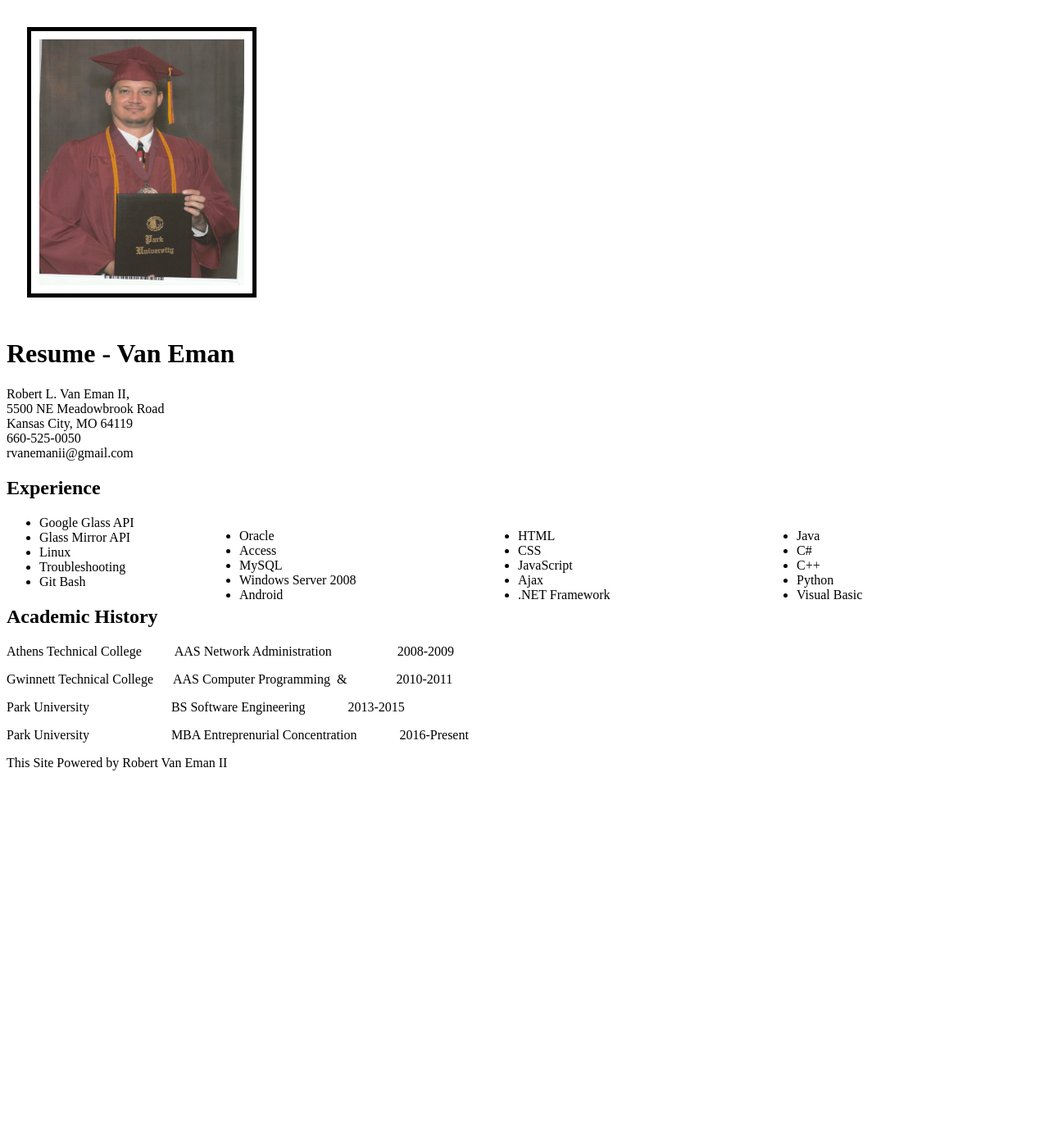
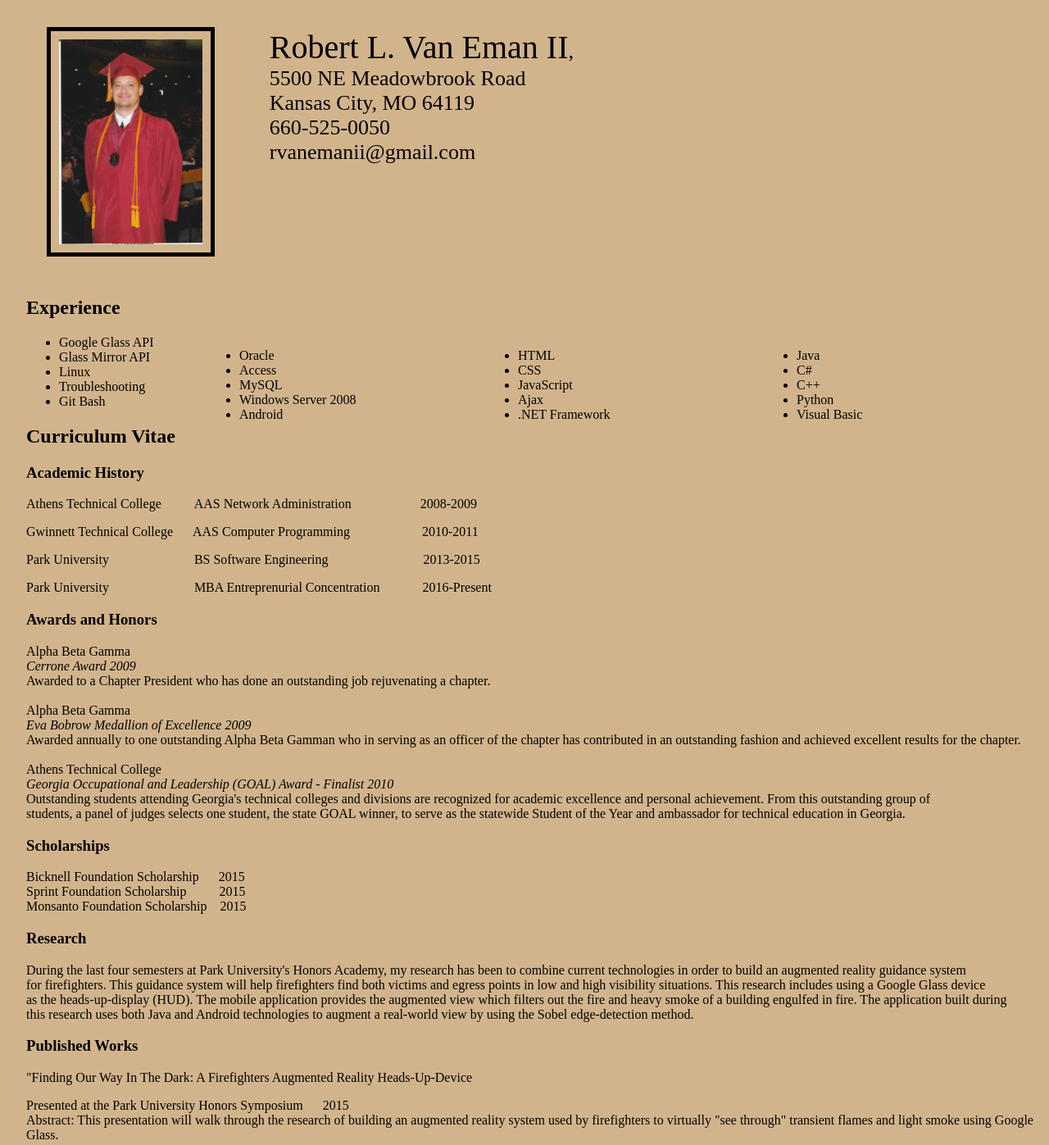
Before and after one commit to rvanemanii/html-me-something, a plain HTML site: page index.html in a window 1280 px wide. Shown: the top 1397 px of the page at 82% size. Before the commit the page ends 948 px from the top, so only its background shows below. Drawn offline with Linux system fonts and the light colour scheme.

Commit message:
added to styles, index, and new image

```diff
--- a/index.html
+++ b/index.html
@@ -6,10 +6,9 @@
 		</head>
 
 		<body>
-		<main>
-			<img src="Images/Rob_Park_Grad_Diploma.jpg" style="height:300px;width:250px" />
-			<h1>Resume - Van Eman</h1>
-			<p>Robert L. Van Eman II,<br/>5500 NE Meadowbrook Road<br/>Kansas City, MO 64119<br/>660-525-0050<br/>rvanemanii@gmail.com</p>
+
+			<img src="Images/Rob_Park_Grad_Pose.jpg" style="height:250px;width:175px" />
+			<p id="intro"><span id="name">Robert L. Van Eman II</span>,<br/>5500 NE Meadowbrook Road<br/>Kansas City, MO 64119<br/>660-525-0050<br/>rvanemanii@gmail.com</p>
 
 			<h2>Experience</h2>
 			<article>
@@ -45,12 +44,44 @@
 					<li>Git Bash</li>
 				</ul>
 			</article>
-			<h2>Academic History</h2>
-			<p>Athens Technical College&nbsp&nbsp&nbsp&nbsp&nbsp&nbsp&nbsp&nbsp&nbsp&nbspAAS Network Administration&nbsp&nbsp&nbsp&nbsp&nbsp&nbsp&nbsp&nbsp&nbsp&nbsp&nbsp&nbsp&nbsp&nbsp&nbsp&nbsp&nbsp&nbsp&nbsp&nbsp2008-2009</p>
-			<p>Gwinnett Technical College&nbsp&nbsp&nbsp&nbsp&nbsp&nbspAAS Computer Programming&nbsp&nbsp&&nbsp&nbsp&nbsp&nbsp&nbsp&nbsp&nbsp&nbsp&nbsp&nbsp&nbsp&nbsp&nbsp&nbsp&nbsp2010-2011</p>
-			<p>Park University&nbsp&nbsp&nbsp&nbsp&nbsp&nbsp&nbsp&nbsp&nbsp&nbsp&nbsp&nbsp&nbsp&nbsp&nbsp&nbsp&nbsp&nbsp&nbsp&nbsp&nbsp&nbsp&nbsp&nbsp&nbspBS Software Engineering&nbsp&nbsp&nbsp&nbsp&nbsp&nbsp&nbsp&nbsp&nbsp&nbsp&nbsp&nbsp&nbsp2013-2015</p>
-			<p>Park University&nbsp&nbsp&nbsp&nbsp&nbsp&nbsp&nbsp&nbsp&nbsp&nbsp&nbsp&nbsp&nbsp&nbsp&nbsp&nbsp&nbsp&nbsp&nbsp&nbsp&nbsp&nbsp&nbsp&nbsp&nbspMBA Entreprenurial Concentration&nbsp&nbsp&nbsp&nbsp&nbsp&nbsp&nbsp&nbsp&nbsp&nbsp&nbsp&nbsp&nbsp2016-Present</p>
-		</main>
+			<h2>Curriculum Vitae</h2>
+				<h3>Academic History</h3>
+					<p>Athens Technical College&nbsp;&nbsp;&nbsp;&nbsp;&nbsp;&nbsp;&nbsp;&nbsp;&nbsp;&nbsp;AAS Network Administration&nbsp;&nbsp;&nbsp;
+					&nbsp;&nbsp;&nbsp;&nbsp;&nbsp;&nbsp;&nbsp;&nbsp;&nbsp;&nbsp;&nbsp;&nbsp;&nbsp;&nbsp;&nbsp;&nbsp;&nbsp;2008-2009</p>
+					<p>Gwinnett Technical College&nbsp;&nbsp;&nbsp;&nbsp;&nbsp;&nbsp;AAS Computer Programming&nbsp;&nbsp;&nbsp;&nbsp;&nbsp;&nbsp;&nbsp;
+					&nbsp;&nbsp;&nbsp;&nbsp;&nbsp;&nbsp;&nbsp;&nbsp;&nbsp;&nbsp;&nbsp;&nbsp;&nbsp;&nbsp;2010-2011</p>
+					<p>Park University&nbsp;&nbsp;&nbsp;&nbsp;&nbsp;&nbsp;&nbsp;&nbsp;&nbsp;&nbsp;&nbsp;&nbsp;&nbsp;&nbsp;&nbsp;&nbsp;&nbsp;&nbsp;&nbsp;
+					&nbsp;&nbsp;&nbsp;&nbsp;&nbsp;&nbsp;BS Software Engineering&nbsp;&nbsp;&nbsp;&nbsp;&nbsp;&nbsp;&nbsp;&nbsp;&nbsp;&nbsp;&nbsp;&nbsp;
+					&nbsp;&nbsp;&nbsp;&nbsp;&nbsp;&nbsp;&nbsp;&nbsp;&nbsp;&nbsp;&nbsp;&nbsp;&nbsp;&nbsp;&nbsp;&nbsp;2013-2015</p>
+					<p>Park University&nbsp;&nbsp;&nbsp;&nbsp;&nbsp;&nbsp;&nbsp;&nbsp;&nbsp;&nbsp;&nbsp;&nbsp;&nbsp;&nbsp;&nbsp;&nbsp;&nbsp;&nbsp;&nbsp;
+					&nbsp;&nbsp;&nbsp;&nbsp;&nbsp;&nbsp;MBA Entreprenurial Concentration&nbsp;&nbsp;&nbsp;&nbsp;&nbsp;&nbsp;&nbsp;&nbsp;&nbsp;&nbsp;&nbsp;
+					&nbsp;2016-Present</p>
+				<h3>Awards and Honors</h3>
+					<p>Alpha Beta Gamma<br /><em>Cerrone Award 2009</em><br />
+					Awarded to a Chapter President who has done an outstanding job rejuvenating a chapter.<br/><br/>
+					Alpha Beta Gamma<br/><em>Eva Bobrow Medallion of Excellence	2009</em><br/>
+					Awarded annually to one outstanding Alpha Beta Gamman who in serving as an officer of the chapter has contributed in an outstanding
+					fashion and achieved excellent results for the chapter.<br/><br/>
+					Athens Technical College<br/><em>Georgia Occupational and Leadership (GOAL) Award - Finalist	2010</em><br/>
+					Outstanding students attending Georgia&apos;s technical colleges and divisions are recognized for academic excellence and personal
+					achievement. From this outstanding group of <br/>students, a panel of judges selects one student, the state GOAL winner, to serve as
+					the statewide Student of the Year and ambassador for technical education in Georgia.</p>
+				<h3>Scholarships</h3>
+					<p>Bicknell Foundation Scholarship&nbsp;&nbsp;&nbsp;&nbsp;&nbsp;&nbsp;2015<br/>Sprint Foundation Scholarship
+					&nbsp;&nbsp;&nbsp;&nbsp;&nbsp;&nbsp;&nbsp;&nbsp;&nbsp;2015<br/>Monsanto Foundation Scholarship&nbsp;&nbsp;&nbsp;&nbsp;2015</p>
+				<h3>Research</h3>
+					<p>During the last four semesters at Park University&apos;s Honors Academy, my research has been to combine current technologies in
+					order to build an augmented reality guidance system<br/> for firefighters.  This guidance system will help firefighters find both victims
+					and egress points in low and high visibility situations.   This research includes using a Google Glass device<br/> as the heads-up-display
+					(HUD).  The mobile application provides the augmented view which filters out the fire and heavy smoke of a building engulfed in fire.
+					The application built during <br/>this research uses both Java and Android technologies to augment a real-world view by using the Sobel
+					edge-detection method. </p>
+				<h3>Published Works</h3>
+					<p>&#34;Finding Our Way In The Dark: A Firefighters Augmented Reality Heads-Up-Device</p>
+					<p>Presented at the Park University Honors Symposium&nbsp;&nbsp;&nbsp;&nbsp;&nbsp;&nbsp;2015<br/>Abstract: This presentation will walk through the research of building
+					an augmented reality system used by firefighters to virtually "see through" transient flames and light smoke using Google Glass.</p><br/><br/><br/>
+
+
 			<footer>This Site Powered by Robert Van Eman II</footer>
 		</body>
 	</html>
--- a/styles.css
+++ b/styles.css
@@ -4,8 +4,28 @@
 
 #center_right_align{float: right; width:300px}
 
+body{
+	margin-left:2em;
+	background-color:tan;
+}
+
+#name{
+	font-size:40px;
+}
+
 img {
 	margin:25px;
 	padding:10px;
 	border:5px solid black;
+	text-align:center;
 }
+
+#intro{
+	float:right;
+	font-size:26px;
+	margin-right:22em;
+}
+
+footer{
+	text-align: center;
+}
```
Also changed, not shown: images/Rob_Park_Grad_Pose.jpg (added).
